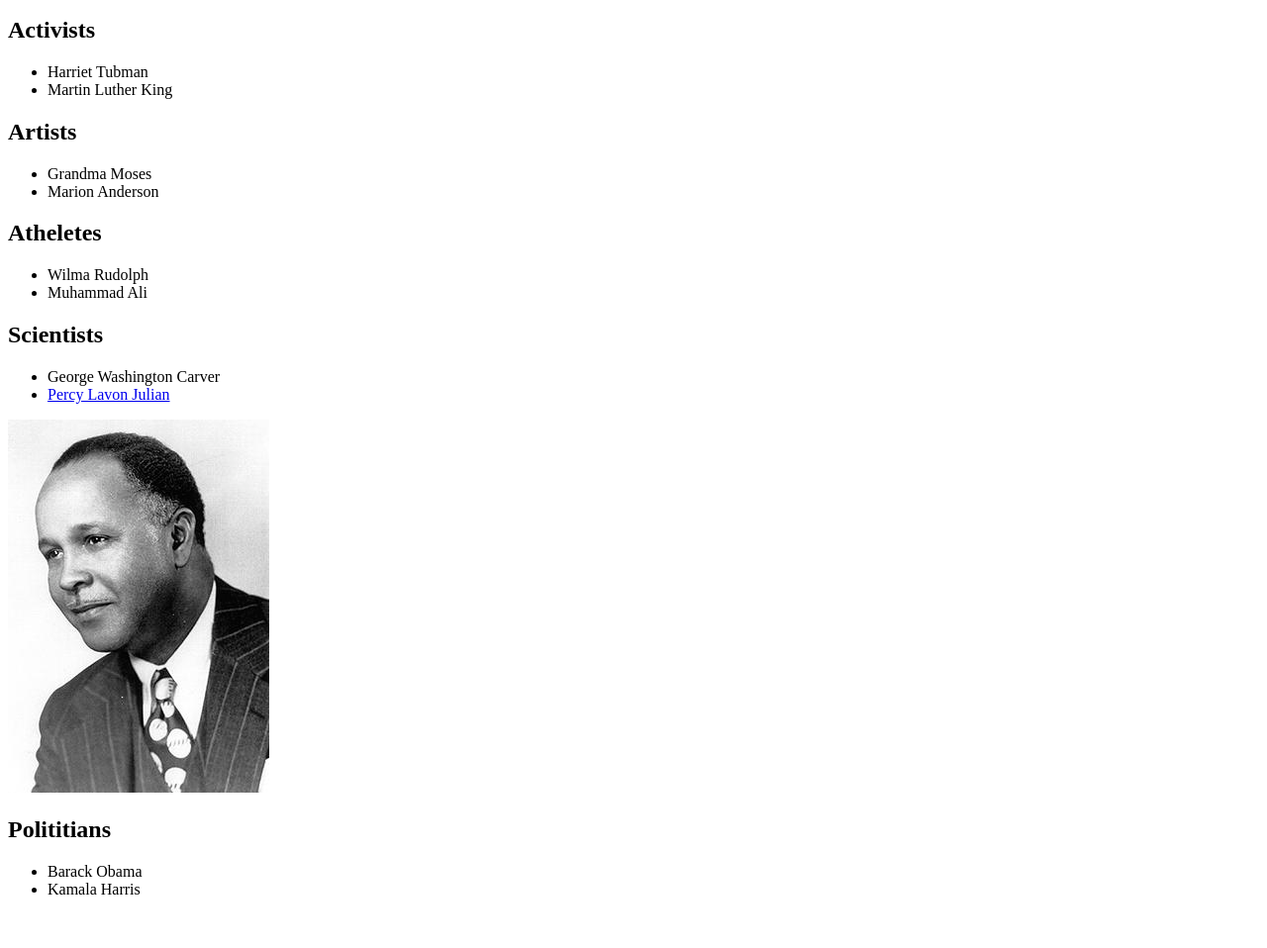
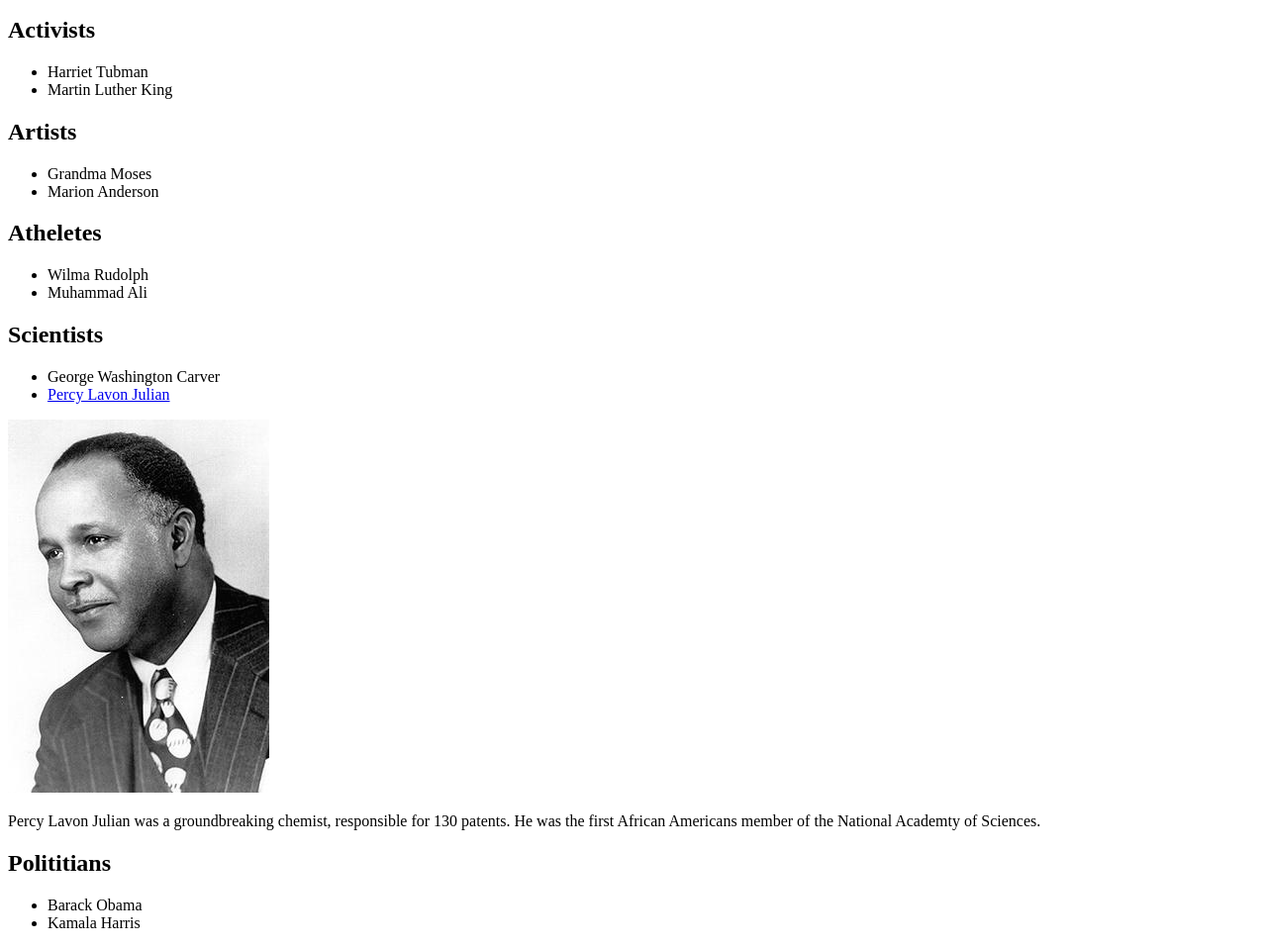
Before and after one commit to playbird/playbird, a plain HTML site: page Hello_World.html in a window 1280 px wide. Shown: the part 101-1059 px from the top of the page at 99% size. Before the commit the page ends 1025 px from the top, so only its background shows below. Drawn offline with Linux system fonts and the light colour scheme.

Commit message:
fixing a paragraph tagging issue

```diff
--- a/Hello_World.html
+++ b/Hello_World.html
@@ -25,7 +25,8 @@
         <li>George Washington Carver</li>
         <li><a href=src"https://en.wikipedia.org/wiki/Percy_Lavon_Julian"></href>Percy Lavon Julian</a></li>
     </ul>
-      <img src="./Percy_Lavon_Julian.jpeg" />
+    <img src="./Percy_Lavon_Julian.jpeg" />
+    <p>Percy Lavon Julian was a groundbreaking chemist, responsible for 130 patents. He was the first African Americans member of the National Academty of Sciences.</p>
     <h2>Polititians</h2>
     <ul>
         <li>Barack Obama</li>
```
